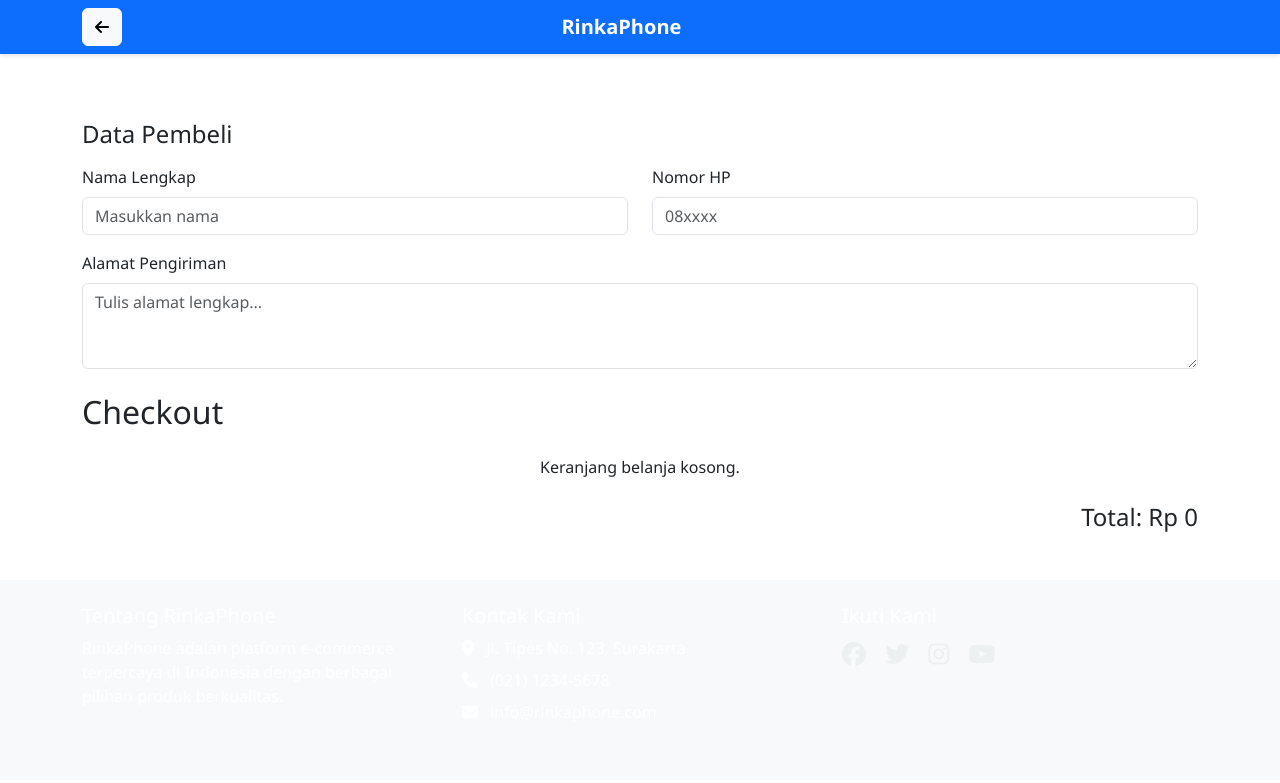
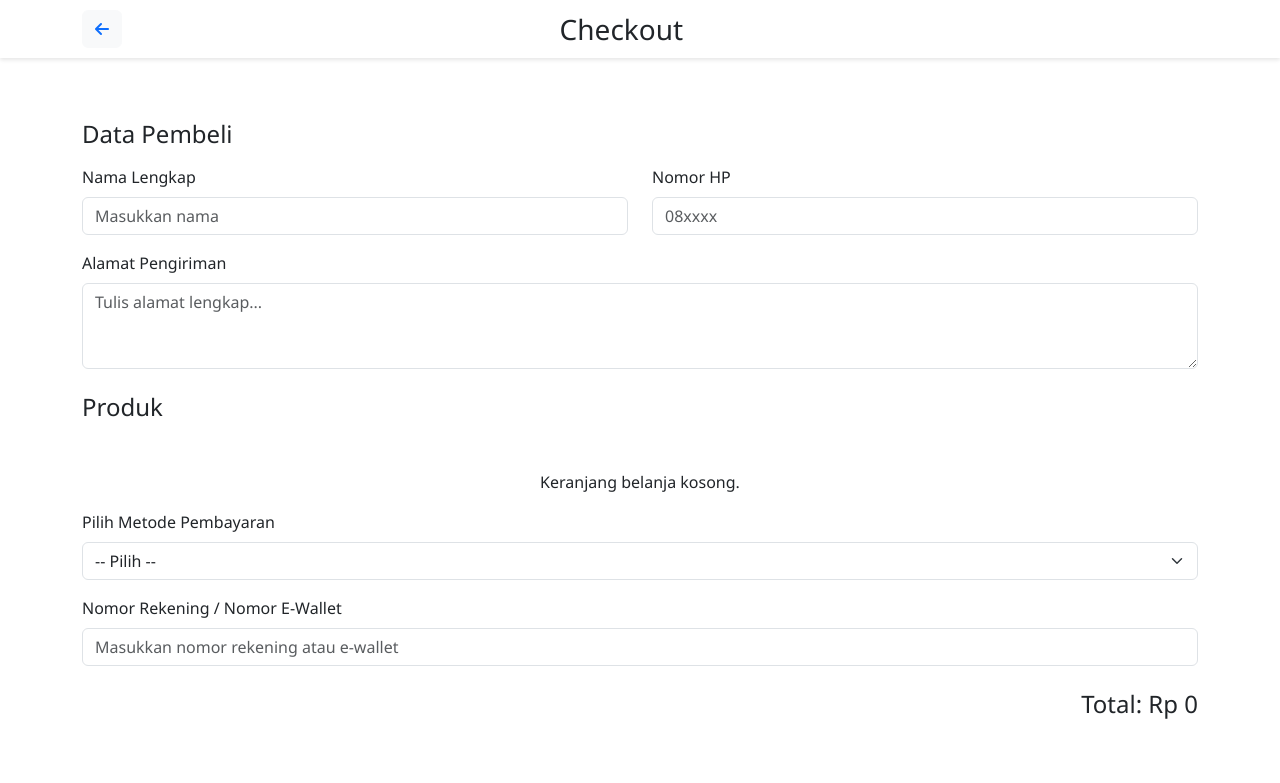
Before and after one commit to Rinka-63/RinkaPhone, a plain HTML site: page co.html in a window 1280 px wide. Drawn offline with nearby package versions, Linux system fonts and the light colour scheme.

Commit message:
Update co.html

```diff
--- a/co.html
+++ b/co.html
@@ -18,16 +18,15 @@
   </head>
   <body>
     <!-- Navbar -->
-    <nav class="navbar navbar-dark bg-primary fixed-top">
+    <nav class="navbar navbar-dark fixed-top">
         <div class="container d-flex justify-content-between align-items-center">
           <button class="btn btn-light me-2" onclick="history.back()">
-            <i class="fas fa-arrow-left"></i>
+            <i class="fas fa-arrow-left text-primary"></i>
           </button>
-          <div class="mx-auto text-white fw-bold fs-5">RinkaPhone</div>
+          <div class="mx-auto text-dark fs-3">Checkout</div>
           <div style="width: 85.25px;"></div>
         </div>
       </nav>
-
     <div style="padding-top: 90px;"></div>
 
     <!-- Checkout Section -->
@@ -54,8 +53,30 @@
         </form>
 
 
-      <h2 class="mb-4">Checkout</h2>
+      <h4 class="mb-5">Produk</h4>
       <div id="checkoutItems"></div>
+
+   <div class="mb-3">
+        <label for="paymentMethod" class="form-label">Pilih Metode Pembayaran</label>
+        <select class="form-select" id="paymentMethod" required>
+          <option value="">-- Pilih --</option>
+          <option value="BCA">BCA</option>
+          <option value="Mandiri">Mandiri</option>
+          <option value="BNI">BNI</option>
+          <option value="BRI">BRI</option>
+          <option value="OVO">OVO</option>
+          <option value="DANA">DANA</option>
+          <option value="GoPay">GoPay</option>
+        </select>
+        <div class="invalid-feedback">Silakan pilih metode pembayaran.</div>
+        </div>
+
+      <div class="mb-3">
+        <label for="paymentNumber" class="form-label">Nomor Rekening / Nomor E-Wallet</label>
+        <input type="text" class="form-control" id="paymentNumber" placeholder="Masukkan nomor rekening atau e-wallet" required />
+        <div class="invalid-feedback">Nomor rekening atau e-wallet wajib diisi.</div>
+      </div>
+
       <h4 class="mt-4 text-end">Total: <span id="checkoutTotal">Rp 0</span></h4>
 
       <div class="text-end mt-3">
@@ -65,62 +86,32 @@
       </div>
     </div>
 
-    <!-- Offcanvas Keranjang -->
-    <div class="offcanvas offcanvas-end" tabindex="-1" id="cartOffcanvas" aria-labelledby="cartOffcanvasLabel">
-      <div class="offcanvas-header">
-        <h5 class="offcanvas-title" id="cartOffcanvasLabel">Keranjang Belanja</h5>
-        <button type="button" class="btn-close" data-bs-dismiss="offcanvas"></button>
+
+    <footer class="footerb"></footer>
+
+    <!-- Modal Konfirmasi Transfer -->
+<div class="modal fade" id="transferModal" tabindex="-1" aria-labelledby="transferModalLabel" aria-hidden="true">
+  <div class="modal-dialog modal-dialog-centered">
+    <div class="modal-content">
+      <div class="modal-header">
+        <h5 class="modal-title" id="transferModalLabel">Instruksi Pembayaran</h5>
+        <button type="button" class="btn-close" data-bs-dismiss="modal" aria-label="Tutup"></button>
       </div>
-      <div class="offcanvas-body">
-        <div id="cartItems"></div>
-        <div class="mt-3">
-          <h6>Total: <span id="cartTotal">Rp 0</span></h6>
-          <button type="button" class="btn btn-success w-100 mt-3" id="checkoutBtn" onclick="window.location.href='co.html'">Checkout</button>
-        </div>
+      <div class="modal-body text-center">
+        <p id="transferInfo" class="mb-3 fw-semibold text-primary"></p>
+        <img id="qrisImage" src="" alt="QRIS Pembayaran" class="img-fluid rounded shadow" style="max-height: 250px;" />
+      </div>
+      <div class="modal-footer">
+        <button type="button" class="btn btn-success w-100" id="submitOrderBtn">Kirim Pesanan</button>
       </div>
     </div>
+  </div>
+</div>
 
-    <!-- Footer -->
-    <footer class="footer bg-light mt-5 pt-4">
-      <div class="container">
-        <div class="row">
-          <div class="col-md-4 mb-4 mb-md-0">
-            <h5>Tentang RinkaPhone</h5>
-            <p>
-              RinkaPhone adalah platform e-commerce terpercaya di Indonesia
-              dengan berbagai pilihan produk berkualitas.
-            </p>
-          </div>
-          <div class="col-md-4 mb-4 mb-md-0">
-            <h5>Kontak Kami</h5>
-            <ul class="list-unstyled">
-              <li class="mb-2">
-                <i class="fas fa-map-marker-alt me-2"></i> Jl. Tipes No. 123, Surakarta
-              </li>
-              <li class="mb-2">
-                <i class="fas fa-phone me-2"></i> (021) 1234-5678
-              </li>
-              <li class="mb-2">
-                <i class="fas fa-envelope me-2"></i> info@rinkaphone.com
-              </li>
-            </ul>
-          </div>
-          <div class="col-md-4">
-            <h5>Ikuti Kami</h5>
-            <div class="social-icons">
-              <a href="#" class="social-icon"><i class="fab fa-facebook"></i></a>
-              <a href="#" class="social-icon"><i class="fab fa-twitter"></i></a>
-              <a href="#" class="social-icon"><i class="fab fa-instagram"></i></a>
-              <a href="#" class="social-icon"><i class="fab fa-youtube"></i></a>
-            </div>
-          </div>
-        </div>
-      </div>
-    </footer>
+
 
     <!-- Bootstrap JS -->
     <script src="https://cdn.jsdelivr.net/npm/bootstrap@5.3.2/dist/js/bootstrap.bundle.min.js"></script>
-
     <!-- Script Utama -->
     <script src="assets/script.js"></script>
   </body>
```
